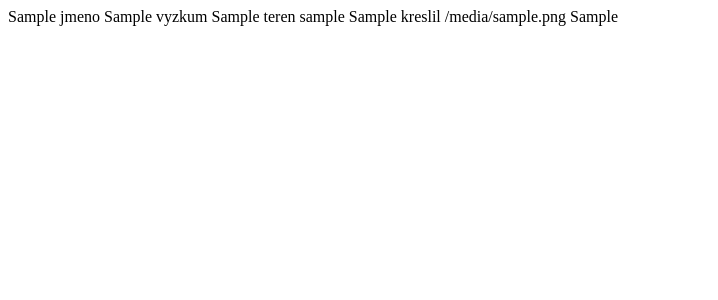
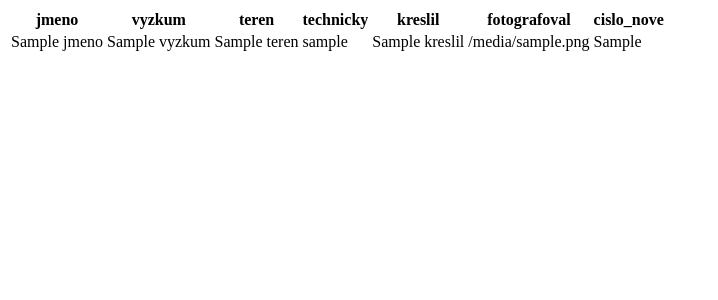
Before and after one commit to ctu-fgis/2020-d-django-app, a Django app: template projekt/entries/templates/entries/data.html in a window 1280 px wide. Shown: the top 300 px of the page, without its empty margins (0-718 px from the left). Run offline with Django 3.2, Linux system fonts and the light colour scheme; the template is opened without the code that fills it: most values are stand-ins (such as "Sample title", 1, 10 or a date in 2020).

Commit message:
27.5.2020

```diff
--- a/projekt/entries/templates/entries/data.html
+++ b/projekt/entries/templates/entries/data.html
@@ -1,17 +1,30 @@
 
 
 {% block body %}
-<div class="container">
+<table class='table'>
+    <thead>
+      <tr>
+        <th>jmeno</th>
+        <th>vyzkum</th>
+        <th>teren</th>
+        <th>technicky</th>
+        <th>kreslil</th>
+        <th>fotografoval</th>
+        <th>cislo_nove</th>
+      </tr>
+    </thead>
 {% for Iautorsky in entries %}
-<p>{{ Iautorsky.jmeno }}
-{{ Iautorsky.vyzkum }}
-{{ Iautorsky.teren }}
-{{ Iautorsky.technicky }}
-{{ Iautorsky.kreslil }}
-{{ Iautorsky.fotografoval }}
-{{ Iautorsky.cislo_nove }}
+<tr>
+<td>{{ Iautorsky.jmeno }}</td>
+<td>{{ Iautorsky.vyzkum }}</td>
+<td>{{ Iautorsky.teren }}</td>
+<td>{{ Iautorsky.technicky }}</td>
+<td>{{ Iautorsky.kreslil }}</td>
+<td>{{ Iautorsky.fotografoval }}</td>
+<td>{{ Iautorsky.cislo_nove }}</td>
+</tr>
+{% endfor %}
+</table>
 
-{% endfor %}
-</div>
 
 {% endblock %}
--- /dev/null
+++ b/projekt/entries/templates/entries/report_smazani.html
@@ -0,0 +1,2 @@
+<p>Autor byl smazán</p>
+<a href="{% url 'domu' %}"><button type="button" class="btn btn-default">Domů</button></a>
--- a/projekt/projekt/settings.py
+++ b/projekt/projekt/settings.py
@@ -127,3 +127,4 @@ USE_TZ = True
 STATIC_URL = '/static/'
 
 LOGIN_REDIRECT_URL = 'home'
+LOGOUT_REDIRECT_URL ='home'
--- a/projekt/projekt/urls.py
+++ b/projekt/projekt/urls.py
@@ -1,10 +1,13 @@
 from django.contrib import admin
 from django.conf.urls import url, include
+from django.urls import path
 
 urlpatterns = [
     url(r'^admin/', admin.site.urls),
     url(r'', include('entries.urls')),
     url(r'^data/$',include('entries.urls')),
-    url(r'^login/$', include('entries.urls'))
+    url(r'^login/$', include('entries.urls')),
+    path('accounts/', include('django.contrib.auth.urls')),
+
 
 ]
```
Also changed, not shown: projekt/entries/templates/entries/delete.html (added, +7 -0 lines), projekt/entries/templates/entries/index.html (+11 -1 lines), projekt/entries/templates/registration/login.html (added, +23 -0 lines), projekt/entries/urls.py (+6 -1 lines), projekt/entries/views.py (+15 -0 lines).
